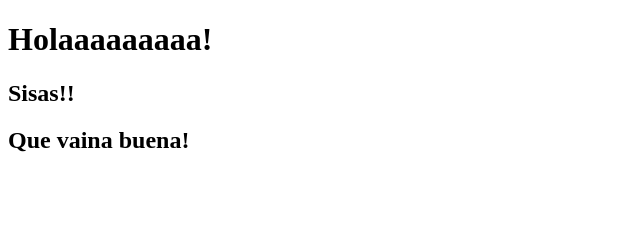
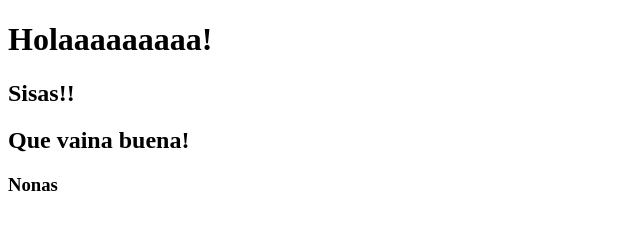
Before and after one commit to juandeecsxc/riwi, a plain HTML site: page index.html in a window 1280 px wide. Shown: the full height of the page, 0-640 px from the left. Drawn offline with Linux system fonts and the light colour scheme.

Commit message:
segundo cambio

```diff
--- a/index.html
+++ b/index.html
@@ -9,5 +9,6 @@
     <h1>Holaaaaaaaaa!</h1>
     <h2>Sisas!!</h2>
     <h2>Que vaina buena!</h2>
+    <h3>Nonas</h3>
 </body>
 </html>
```
